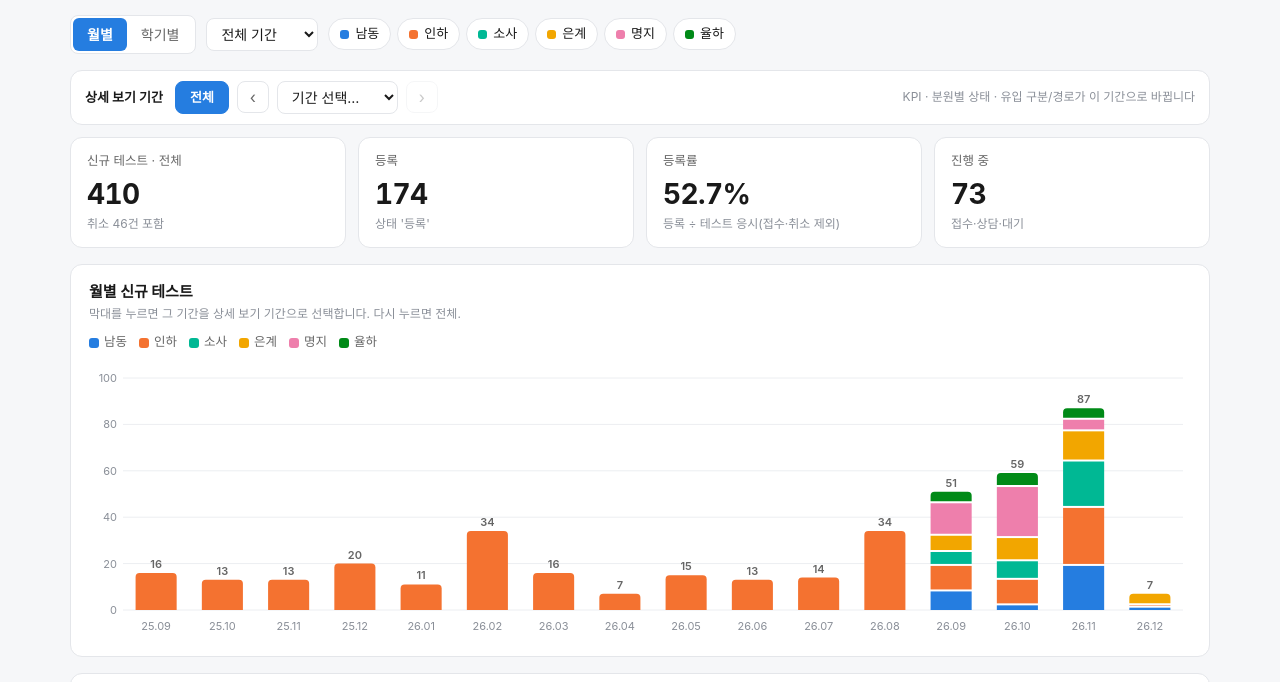
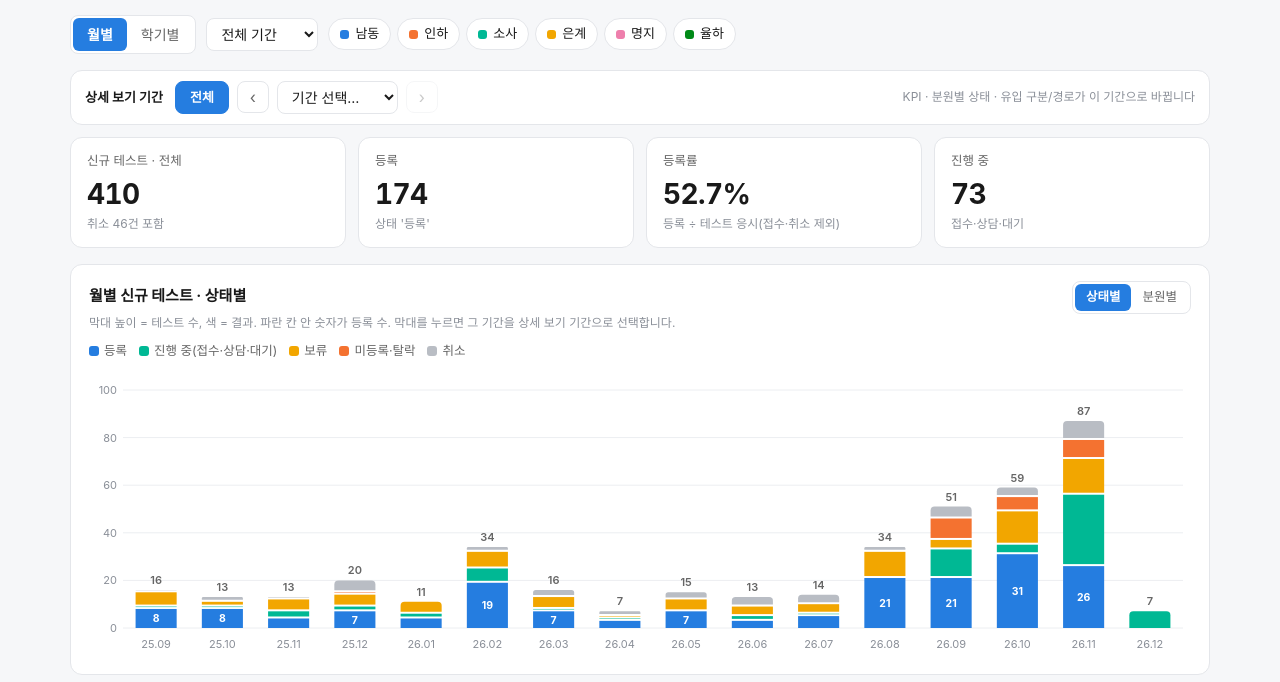
Before and after one commit to samuelenglishjls-droid/celdu-site, a plain HTML site: page enroll/index.html in a window 1280 px wide. Shown: the part 88-770 px from the top of the page. Drawn offline with Linux system fonts and the light colour scheme.

Commit message:
enroll: main chart stacked by status (registered/in progress/hold/rejected/cancelled)

```diff
--- a/enroll/index.html
+++ b/enroll/index.html
@@ -10,14 +10,14 @@
   color-scheme: light;
   --bg:#f6f7f9; --surface:#ffffff; --border:#e4e6ea; --grid:#eceef1;
   --text:#191919; --text2:#666666; --text3:#8a8f98; --accent:#257de0;
-  --s1:#257de0; --s2:#f47230; --s3:#00b894; --s4:#f2a600; --s5:#ee7fac; --s6:#008a17;
+  --s1:#257de0; --s2:#f47230; --s3:#00b894; --s4:#f2a600; --s5:#ee7fac; --s6:#008a17; --cancel:#b9bdc4;
   --good:#0a7d2c;
 }
 @media (prefers-color-scheme: dark){
   :root{ color-scheme: dark;
     --bg:#111214; --surface:#191919; --border:#2c2e33; --grid:#26282c;
     --text:#efefef; --text2:#9c9c9c; --text3:#7c8088; --accent:#338ced;
-    --s1:#338ced; --s2:#e76624; --s3:#00a888; --s4:#d28e05; --s5:#e24d8b; --s6:#0aac23;
+    --s1:#338ced; --s2:#e76624; --s3:#00a888; --s4:#d28e05; --s5:#e24d8b; --s6:#0aac23; --cancel:#5b5f66;
     --good:#3fbf62;
   }
 }
@@ -56,6 +56,7 @@ h1{font-size:22px;margin:0;font-weight:700;letter-spacing:-.02em}
 .col-hit{fill:transparent;cursor:pointer}
 .col-sel{fill:var(--accent);opacity:.08}
 .tot{fill:var(--text2);font-size:11px;font-weight:600}
+.inl{fill:#fff;font-size:10.5px;font-weight:700;pointer-events:none}
 .tip{position:absolute;pointer-events:none;background:var(--surface);border:1px solid var(--border);box-shadow:0 6px 20px rgba(0,0,0,.12);border-radius:8px;padding:8px 10px;font-size:12.5px;min-width:150px;display:none;z-index:5}
 .tip b{display:block;margin-bottom:4px}
 .tip .r{display:flex;justify-content:space-between;gap:12px}
@@ -132,8 +133,14 @@ footer{color:var(--text3);font-size:12px;line-height:1.7;margin-top:8px}
   </div>
 
   <div class="card">
-    <h2 id="chart-title">기간별 신규 테스트</h2>
-    <div class="hint">막대를 누르면 그 기간을 상세 보기 기간으로 선택합니다. 다시 누르면 전체.</div>
+    <div class="cardhead">
+      <h2 id="chart-title">기간별 신규 테스트</h2>
+      <div class="seg small" id="colorby">
+        <button data-c="status" class="on">상태별</button>
+        <button data-c="branch">분원별</button>
+      </div>
+    </div>
+    <div class="hint">막대 높이 = 테스트 수, 색 = 결과. 파란 칸 안 숫자가 등록 수. 막대를 누르면 그 기간을 상세 보기 기간으로 선택합니다.</div>
     <div class="legend" id="legend"></div>
     <div id="chart"><div class="tip" id="tip"></div></div>
   </div>
@@ -186,9 +193,19 @@ const ROWS = (()=>{ const E=window.ENROLL; if(!E) return []; const AL="ABCDEFGHI
 const BRANCHES = ["남동","인하","소사","은계","명지","율하"];
 const COLOR = {"남동":"--s1","인하":"--s2","소사":"--s3","은계":"--s4","명지":"--s5","율하":"--s6"};
 const STATUSES = ["접수","상담","대기","등록","미등록","보류","탈락","취소"];
+const SGROUPS = [ // 아래부터 쌓는 순서
+  {k:"등록", label:"등록", c:"--s1", f:s=>s==="등록"},
+  {k:"진행", label:"진행 중(접수·상담·대기)", short:"진행 중", c:"--s3", f:s=>["접수","상담","대기"].includes(s)},
+  {k:"보류", label:"보류", c:"--s4", f:s=>s==="보류"},
+  {k:"미등록", label:"미등록·탈락", c:"--s2", f:s=>s==="미등록"||s==="탈락"},
+  {k:"취소", label:"취소", c:"--cancel", f:s=>s==="취소"},
+];
+function series(){ return state.color==="status"
+  ? SGROUPS.map(g=>({k:g.k,label:g.label,short:g.short||g.label,c:g.c,f:r=>g.f(r[3])}))
+  : BRANCHES.filter(b=>state.on.has(b)).map(b=>({k:b,label:b,short:b,c:COLOR[b],f:r=>r[0]===b})); }
 const css = v => getComputedStyle(document.documentElement).getPropertyValue(v).trim();
 
-const state = { mode:"month", range:"all", on:new Set(BRANCHES), sel:null, metric:"test" };
+const state = { mode:"month", range:"all", on:new Set(BRANCHES), sel:null, metric:"test", color:"status" };
 
 const dateOf = r => r[1] || r[2];
 function monthKey(d){ return d.slice(0,7); }
@@ -242,7 +259,8 @@ function renderControls(){
   sel.value=state.range;
   document.getElementById("branches").innerHTML = BRANCHES.map(b=>
     `<button class="chip ${state.on.has(b)?"":"off"}" data-b="${b}"><span class="dot" style="background:var(${COLOR[b]})"></span>${b}</button>`).join("");
-  document.getElementById("legend").innerHTML = BRANCHES.filter(b=>state.on.has(b)).map(b=>`<span><i style="background:var(${COLOR[b]})"></i>${b}</span>`).join("");
+  document.querySelectorAll("#colorby button").forEach(x=>x.classList.toggle("on", x.dataset.c===state.color));
+  document.getElementById("legend").innerHTML = series().map(s=>`<span><i style="background:var(${s.c})"></i>${s.label}</span>`).join("");
 }
 
 function renderKPIs(rows, scopeLabel){
@@ -260,10 +278,10 @@ function renderKPIs(rows, scopeLabel){
 
 function renderChart(keys, rows){
   const box=document.getElementById("chart");
-  const W=Math.max(box.clientWidth,320), H=280, m={t:18,r:8,b:30,l:34};
+  const W=Math.max(box.clientWidth,320), H=290, m={t:22,r:8,b:30,l:34};
   const iw=W-m.l-m.r, ih=H-m.t-m.b;
-  const on=BRANCHES.filter(b=>state.on.has(b));
-  const data=keys.map(k=>{ const o={k}; on.forEach(b=>o[b]=0); rows.forEach(r=>{ if(keyOf(r)===k && o[r[0]]!==undefined) o[r[0]]++; }); o.total=on.reduce((s,b)=>s+o[b],0); return o; });
+  const S=series();
+  const data=keys.map(k=>{ const rs=rows.filter(r=>keyOf(r)===k); const o={k,rs}; S.forEach(s=>o[s.k]=rs.filter(s.f).length); o.total=rs.length; return o; });
   const max=Math.max(1,...data.map(d=>d.total));
   const step = max<=10?2: max<=25?5: max<=60?10: 20;
   const top=Math.ceil(max/step)*step;
@@ -277,18 +295,16 @@ function renderChart(keys, rows){
   data.forEach((d,i)=>{
     const cx=m.l+bw*i+bw/2, x=cx-barW/2;
     if(state.sel===d.k) s+=`<rect class="col-sel" x="${m.l+bw*i}" y="${m.t}" width="${bw}" height="${ih}"/>`;
-    let acc=0; const segs=on.filter(b=>d[b]>0);
-    segs.forEach((b,j)=>{
-      const y0=y(acc), y1=y(acc+d[b]); acc+=d[b];
-      const h=Math.max(0,y0-y1-(j<segs.length-1?0:0));
-      const gap = j>0?2:0; // surface gap between stacked fills
-      const isTop=j===segs.length-1;
-      const hh=Math.max(0.5,h-gap);
+    let acc=0; const segs=S.filter(q=>d[q.k]>0);
+    segs.forEach((q,j)=>{
+      const y0=y(acc), y1=y(acc+d[q.k]); acc+=d[q.k];
+      const gap=j>0?2:0, hh=Math.max(0.5,(y0-y1)-gap), isTop=j===segs.length-1;
       if(isTop){ const r=Math.min(4,hh/2,barW/2);
-        s+=`<path class="bar" fill="var(${COLOR[b]})" d="M${x},${y0-gap} V${y1+r} Q${x},${y1} ${x+r},${y1} H${x+barW-r} Q${x+barW},${y1} ${x+barW},${y1+r} V${y0-gap} Z"/>`;
-      } else s+=`<rect class="bar" fill="var(${COLOR[b]})" x="${x}" y="${y1}" width="${barW}" height="${hh}"/>`;
+        s+=`<path class="bar" fill="var(${q.c})" d="M${x},${y0-gap} V${y1+r} Q${x},${y1} ${x+r},${y1} H${x+barW-r} Q${x+barW},${y1} ${x+barW},${y1+r} V${y0-gap} Z"/>`;
+      } else s+=`<rect class="bar" fill="var(${q.c})" x="${x}" y="${y1}" width="${barW}" height="${hh}"/>`;
+      if(state.color==="status" && q.k==="등록" && hh>=14 && barW>=18) s+=`<text class="inl" x="${cx}" y="${y1+(hh)/2+4}" text-anchor="middle">${d[q.k]}</text>`;
     });
-    if(d.total>0 && (keys.length<=24)) s+=`<text class="tot" x="${cx}" y="${y(d.total)-5}" text-anchor="middle">${d.total}</text>`;
+    if(d.total>0 && keys.length<=24) s+=`<text class="tot" x="${cx}" y="${y(d.total)-6}" text-anchor="middle">${d.total}</text>`;
     s+=`<rect class="col-hit" data-i="${i}" x="${m.l+bw*i}" y="${m.t}" width="${bw}" height="${ih}"/>`;
   });
   s+=`</svg>`;
@@ -297,17 +313,18 @@ function renderChart(keys, rows){
   box.querySelectorAll(".col-hit").forEach(el=>{
     const d=data[+el.dataset.i];
     el.addEventListener("mousemove",e=>{
-      const reg=rows.filter(r=>keyOf(r)===d.k && r[3]==="등록").length;
-      tip.innerHTML=`<b>${labelOf(d.k,true)}</b>`+on.slice().reverse().map(b=>`<div class="r"><span><i style="background:var(${COLOR[b]})"></i>${b}</span><span>${d[b]}</span></div>`).join("")+`<div class="r" style="border-top:1px solid var(--grid);margin-top:4px;padding-top:4px"><span>합계</span><span><b style="display:inline">${d.total}</b></span></div><div class="r"><span>등록 · 등록률</span><span>${reg} · ${pct(st(rows.filter(r=>keyOf(r)===d.k)).rate)}</span></div>`;
+      const x=st(d.rs);
+      tip.innerHTML=`<b>${labelOf(d.k,true)}</b>`+S.slice().reverse().map(q=>`<div class="r"><span><i style="background:var(${q.c})"></i>${q.short}</span><span>${d[q.k]}</span></div>`).join("")+`<div class="r" style="border-top:1px solid var(--grid);margin-top:4px;padding-top:4px"><span>테스트 합계</span><span><b style="display:inline">${d.total}</b></span></div><div class="r"><span>등록률</span><span>${pct(x.rate)}</span></div>`;
       tip.style.display="block";
-      const bx=box.getBoundingClientRect(); let lx=e.clientX-bx.left+14; if(lx+170>bx.width) lx=e.clientX-bx.left-180;
+      const bx=box.getBoundingClientRect(); let lx=e.clientX-bx.left+14; if(lx+190>bx.width) lx=e.clientX-bx.left-200;
       tip.style.left=lx+"px"; tip.style.top=(e.clientY-bx.top-20)+"px";
     });
     el.addEventListener("mouseleave",()=>tip.style.display="none");
     el.addEventListener("click",()=>{ state.sel = state.sel===d.k?null:d.k; render(); });
   });
-  document.getElementById("chart-title").textContent = state.mode==="month"?"월별 신규 테스트":"학기별 신규 테스트";
+  document.getElementById("chart-title").textContent = (state.mode==="month"?"월별":"학기별")+" 신규 테스트 · "+(state.color==="status"?"상태별":"분원별");
 }
+
 
 function st(rs){ const n=rs.length, reg=rs.filter(r=>r[3]==="등록").length, taken=rs.filter(r=>r[3]!=="접수"&&r[3]!=="취소").length; return {n,reg,taken,rate: taken? reg/taken : null}; }
 const pct = x => x==null? "–" : Math.round(x*100)+"%";
@@ -382,6 +399,7 @@ document.getElementById("p-all").addEventListener("click",()=>{ state.sel=null;
 document.getElementById("period").addEventListener("change",e=>{ state.sel=e.target.value||null; render(); });
 document.getElementById("p-prev").addEventListener("click",()=>{ const ks=window.__keys; if(!state.sel){ state.sel=ks[ks.length-1]; } else { const i=ks.indexOf(state.sel); if(i>0) state.sel=ks[i-1]; } render(); });
 document.getElementById("p-next").addEventListener("click",()=>{ const ks=window.__keys; const i=ks.indexOf(state.sel); if(i>=0&&i<ks.length-1) state.sel=ks[i+1]; render(); });
+document.getElementById("colorby").addEventListener("click",e=>{ const b=e.target.closest("button"); if(!b) return; state.color=b.dataset.c; render(); });
 document.getElementById("metric").addEventListener("click",e=>{ const b=e.target.closest("button"); if(!b) return; state.metric=b.dataset.k; render(); });
 document.getElementById("asof").textContent = ASOF.replace(/-/g,".");
 document.getElementById("mode").addEventListener("click",e=>{ const b=e.target.closest("button"); if(!b) return; state.mode=b.dataset.m; state.sel=null; state.range="all"; render(); });
@@ -389,7 +407,7 @@ document.getElementById("range").addEventListener("change",e=>{ state.range=e.ta
 document.getElementById("branches").addEventListener("click",e=>{ const b=e.target.closest(".chip"); if(!b) return; const n=b.dataset.b;
   if(state.on.has(n)){ if(state.on.size>1) state.on.delete(n); } else state.on.add(n); render(); });
 document.getElementById("branches").addEventListener("dblclick",e=>{ const b=e.target.closest(".chip"); if(!b) return; state.on=new Set([b.dataset.b]); render(); });
-(()=>{ const h=new URLSearchParams(location.hash.slice(1)); if(h.get("v")) state.mode=h.get("v"); if(h.get("m")) state.metric=h.get("m"); if(h.get("p")) state.sel=h.get("p"); })();
+(()=>{ const h=new URLSearchParams(location.hash.slice(1)); if(h.get("v")) state.mode=h.get("v"); if(h.get("m")) state.metric=h.get("m"); if(h.get("c")) state.color=h.get("c"); if(h.get("p")) state.sel=h.get("p"); })();
 let rt; window.addEventListener("resize",()=>{ clearTimeout(rt); rt=setTimeout(render,120); });
 render();
 </script>
```
